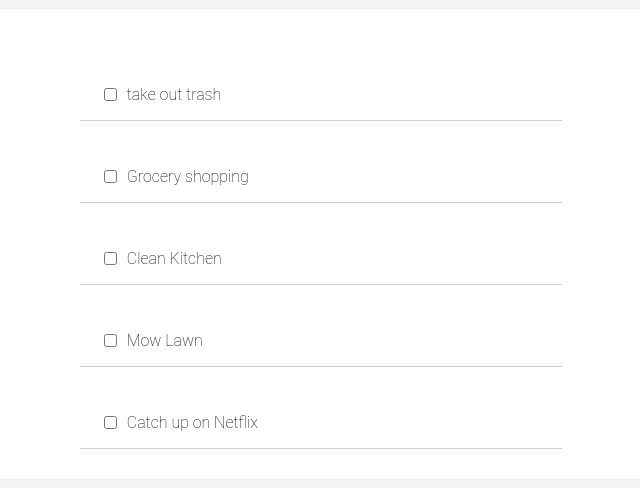
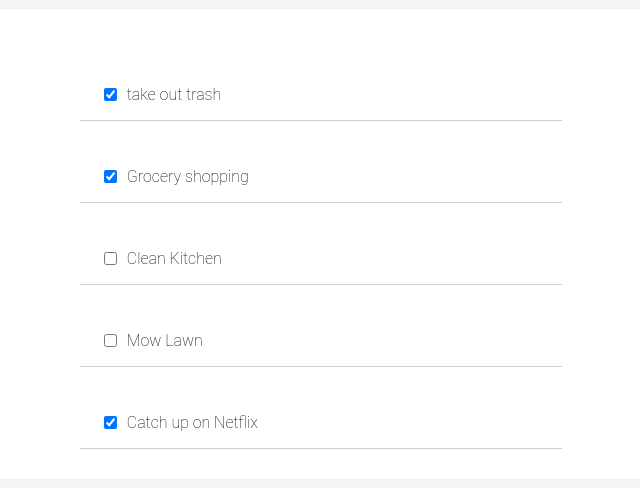
Before and after one commit to imran-kkz/react-todo, a React (Create React App) app in the folder my-app/: page / in a window 1280 px wide. Shown: the top 488 px of the page, without its empty margins (319-959 px from the left). Built offline with nearby package versions, Linux system fonts and the light colour scheme.

Commit message:
learning how to pass maps into states in components

```diff
--- a/my-app/src/components/App.js
+++ b/my-app/src/components/App.js
@@ -1,19 +1,20 @@
-import React, {Component} from 'react'
+import React from 'react'
 import ToDoItem from './ToDoItem'
 import todoData from './todoData'
 import "./styles.css"
 
-class App extends Component {
+class App extends React.Component {
 constructor() {
     super()
-    this.state = todoData.map(item=> <ToDoItem key={item.id} text={item.text} check={item.completed}/>)
+    this.state = {
+        todos: todoData
+    }
 }
 render(){
-    // const todoList = todoData.map(item=> <ToDoItem key={item.id} text={item.text} check={item.completed}/>)
+    const todoItems = this.state.todos.map(item => <ToDoItem key={item.id} item={item} />)
     return(
         <div className="todo-list">
-            {this.state}
-            {/* {todoList} */}
+            {todoItems}
         </div>
         )
     }
--- a/my-app/src/components/ToDoItem.js
+++ b/my-app/src/components/ToDoItem.js
@@ -3,8 +3,8 @@ import React from 'react'
 function ToDoItem (props){
     return (
         <div className="todo-item">
-            <input type="checkbox" checked={props.check}/>
-            <p>{props.text}</p>
+            <input type="checkbox" checked={props.item.check}/>
+            <p>{props.item.text}</p>
         </div>
     )
 }
```
